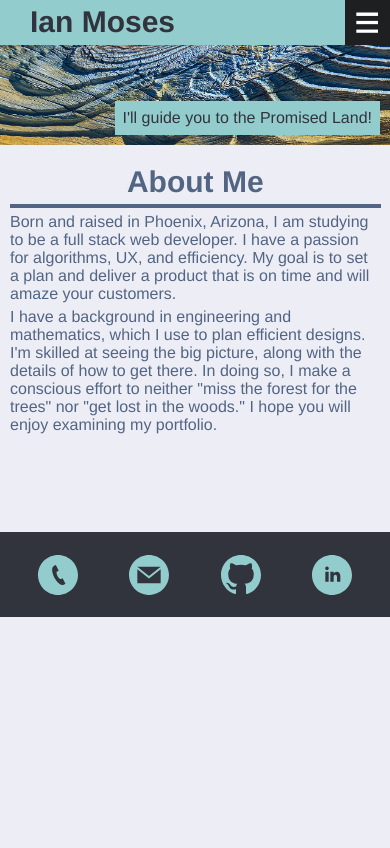
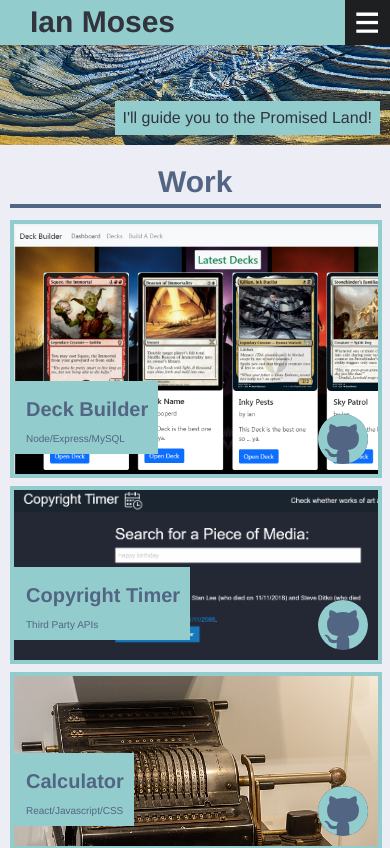
Before and after one commit to Moses-Ian/portfolio, a React (Create React App) app: page / in a window 390 px wide. Shown: the top 848 px of the page. Built offline with nearby package versions, Linux system fonts and the light colour scheme.

Commit message:
made work page better on mobile

```diff
--- a/public/assets/css/style.css
+++ b/public/assets/css/style.css
@@ -29,6 +29,7 @@ header {
 	justify-content: space-between;
 	background-color: var(--third-color);
 	height: 85px;
+	width: 100%;
 	align-items: center;
 	position: -webkit-sticky;
 	position: sticky;
--- a/src/App.js
+++ b/src/App.js
@@ -7,7 +7,7 @@ import Contact from './components/Contact';
 import Resume from './components/Resume';
 import Footer from './components/Footer';
 
-const startPage = 'about';	//for debugging
+const startPage = 'work';	//for debugging
 
 function App() {
 
--- a/src/components/Header.js
+++ b/src/components/Header.js
@@ -17,8 +17,6 @@ const Header = ({currentArticle, setNextArticle}) => {
 	const isXSmall = useMedia('(max-width: 576px)');
 
 	useEffect(() => {
-		console.log("useEffect");
-		console.log(isXSmall);
 		if (!isXSmall)
 			document.getElementById("links").style.display = "block";
 		else
--- a/src/components/Project.js
+++ b/src/components/Project.js
@@ -1,9 +1,21 @@
 import React, { useState, useEffect } from 'react';
 import { useSpring, useTransition, config, animated } from "react-spring";
+import {useMedia} from 'react-use';
 
 const pub = process.env.PUBLIC_URL;
+const showStyle = {
+	height: '50px',
+	width: '50px'
+}
 
 const Project = ({props}) => {
+
+	const isXSmall = useMedia('(max-width: 576px)');
+
+	const opaqueStyle = {
+		backgroundImage: `url(${pub}/${props.img})`,
+		opacity: 1
+	};
 
 	const [isHovered, setIsHovered] = useState(false);
 	const hoverSpring = useSpring({
@@ -34,7 +46,7 @@ const Project = ({props}) => {
 		<animated.div
 			className="project"
 			id={props.id}
-			style={hoverSpring}
+			style={isXSmall ? {...opaqueStyle} : hoverSpring}
 			onMouseOver={hover}
 			onMouseOut={unhover}
 		>
@@ -47,7 +59,7 @@ const Project = ({props}) => {
 				<a href={props.repo}>
 					<animated.img
 						src={pub+'/assets/images/github.svg'}
-						style={growSpring}
+						style={isXSmall ? showStyle : growSpring}
 					/>
 				</a>
 			</div>
```
